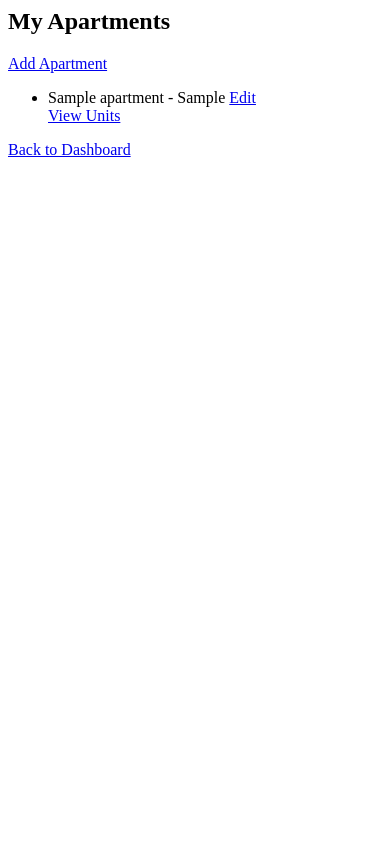
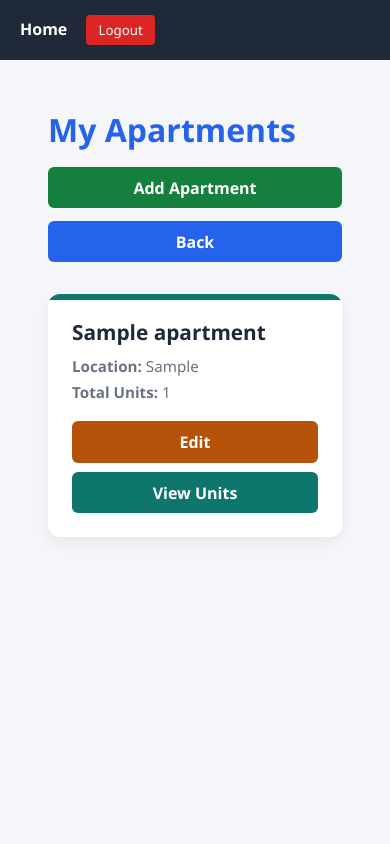
Before and after one commit to LAFlame694/Landlord-Management-System, a Django app: page /apartments/ in a window 390 px wide. Run offline with Django 5.2, Linux system fonts and the light colour scheme; a user stored in the database is signed in; tables that the repository leaves empty hold one stand-in row (values such as "Sample post").

Commit message:
modified apartment_list UI

```diff
--- a/properties/views.py
+++ b/properties/views.py
@@ -5,6 +5,7 @@ from .models import Apartment, Unit, Tenancy, Tenant
 from .forms import ApartmentForm, UnitForm, TenantForm, TenantAssignmentForm
 from django.core.exceptions import PermissionDenied
 from django.utils import timezone
+from django.db.models import Count
 
 # Create your views here.
 @login_required
@@ -120,7 +121,12 @@ def apartment_units(request, apartment_id):
 @login_required
 @landlord_required
 def apartment_list(request):
-    apartments = Apartment.objects.filter(landlord=request.user)
+    apartments = (
+        Apartment.objects
+        .filter(landlord=request.user)
+        .annotate(total_units=Count('units'))
+    )
+
     return render(request, 'properties/apartment_list.html', {
         'apartments': apartments
     })
--- /dev/null
+++ b/static/properties/css/apartment_list.css
@@ -0,0 +1,158 @@
+:root {
+        --primary: #2563eb;
+        --secondary: #0f766e;
+        --success: #15803d;
+        --warning: #b45309;
+        --danger: #b91c1c;
+        --bg: #f4f6f9;
+        --card-bg: #ffffff;
+        --text-dark: #1f2937;
+        --text-muted: #6b7280;
+    }
+
+    * {
+        margin: 0;
+        padding: 0;
+        box-sizing: border-box;
+        font-family: "Segoe UI", Tahoma, Geneva, Verdana, sans-serif;
+    }
+
+    body {
+        background-color: var(--bg);
+        color: var(--text-dark);
+    }
+
+    .container {
+        max-width: 1200px;
+        margin: 0 auto;
+        padding: 1.5rem;
+    }
+
+    /* Header */
+    .page-header {
+        display: flex;
+        flex-wrap: wrap;
+        align-items: center;
+        justify-content: space-between;
+        gap: 1rem;
+        margin-bottom: 2rem;
+    }
+
+    .page-header h1 {
+        font-size: 2rem;
+        color: var(--primary);
+    }
+
+    .header-actions {
+        display: flex;
+        gap: 0.8rem;
+        flex-wrap: wrap;
+    }
+
+    .btn {
+        text-decoration: none;
+        padding: 0.6rem 1.2rem;
+        border-radius: 6px;
+        font-weight: 600;
+        transition: all 0.3s ease;
+        color: white;
+        display: inline-block;
+    }
+
+    .btn-add {
+        background-color: var(--success);
+    }
+
+    .btn-add:hover {
+        background-color: #166534;
+    }
+
+    .btn-back {
+        background-color: var(--primary);
+    }
+
+    .btn-back:hover {
+        background-color: #1e40af;
+    }
+
+    /* Apartments Grid */
+    .apartments-grid {
+        display: grid;
+        grid-template-columns: repeat(auto-fit, minmax(280px, 1fr));
+        gap: 1.5rem;
+    }
+
+    .apartment-card {
+        background: var(--card-bg);
+        border-radius: 12px;
+        padding: 1.5rem;
+        box-shadow: 0 6px 14px rgba(0,0,0,0.06);
+        position: relative;
+        overflow: hidden;
+    }
+
+    .apartment-card::before {
+        content: "";
+        position: absolute;
+        top: 0;
+        left: 0;
+        height: 6px;
+        width: 100%;
+        background-color: var(--secondary);
+    }
+
+    .apartment-card h3 {
+        margin-bottom: 0.6rem;
+        font-size: 1.3rem;
+    }
+
+    .apartment-card p {
+        font-size: 0.95rem;
+        color: var(--text-muted);
+        margin-bottom: 0.4rem;
+    }
+
+    /* Card Actions */
+    .card-actions {
+        margin-top: 1.2rem;
+        display: flex;
+        gap: 0.6rem;
+        flex-wrap: wrap;
+    }
+
+    .btn-edit {
+        background-color: var(--warning);
+    }
+
+    .btn-edit:hover {
+        background-color: #92400e;
+    }
+
+    .btn-view {
+        background-color: var(--secondary);
+    }
+
+    .btn-view:hover {
+        background-color: #115e59;
+    }
+
+    /* Responsive */
+    @media (max-width: 600px) {
+        .page-header {
+            flex-direction: column;
+            align-items: flex-start;
+        }
+
+        .header-actions {
+            width: 100%;
+        }
+
+        .btn {
+            width: 100%;
+            text-align: center;
+        }
+
+        .card-actions {
+            flex-direction: column;
+        }
+    }
--- a/templates/base.html
+++ b/templates/base.html
@@ -11,7 +11,7 @@
 </head>
 <body>
     <header>
-        <a href="#" class="home">Home</a>
+        <a href="{% url 'landlord_dashboard' %}" class="home">Home</a>
 
         {% if user.is_authenticated %}
         <form action="{% url 'logout' %}" method="post" style="display: inline;">
--- a/templates/properties/apartment_list.html
+++ b/templates/properties/apartment_list.html
@@ -1,17 +1,50 @@
-<h2>My Apartments</h2>
+{% extends "base.html" %}
 
-<a href="{% url 'apartment_create' %}">Add Apartment</a>
+{% load static %}
 
-<ul>
-    {% for apartment in apartments %}
-    <li>
-        {{ apartment.name }} - {{ apartment.location }}
-        <a href="{% url 'apartment_edit' apartment.id %}">Edit</a>
-    </li>
-     <a href="{% url 'apartment_units' apartment.id %}">View Units</a>
-    {% empty %}
-    <li>No apartments yet.</li>
-    {% endfor %}
-</ul>
+<head>
+    <title>My Apartments</title>
+    {% block extra_css %}
+    <!-- CSS -->
+    <link rel="stylesheet" href="{% static 'properties/css/apartment_list.css' %}">
+    {% endblock %}
+</head>
 
-<a href="{% url 'landlord_dashboard' %}">Back to Dashboard</a>
+{% block content %}
+<div class="container">
+
+    <!-- Header -->
+    <div class="page-header">
+        <h1>My Apartments</h1>
+
+        <div class="header-actions">
+            <a href="{% url 'apartment_create' %}" class="btn btn-add">Add Apartment</a>
+            <a href="{% url 'landlord_dashboard' %}" class="btn btn-back">Back</a>
+        </div>
+    </div>
+
+    <!-- Apartments List -->
+    <div class="apartments-grid">
+        {% for apartment in apartments %}
+
+        <!-- Apartment Card -->
+        <div class="apartment-card">
+            <h3>{{ apartment.name }}</h3>
+            <p><strong>Location:</strong> {{ apartment.location }}</p>
+            <p><strong>Total Units:</strong> {{ apartment.total_units }}</p>
+
+            <div class="card-actions">
+                <a href="{% url 'apartment_edit' apartment.id %}" class="btn btn-edit">Edit</a>
+                <a href="{% url 'apartment_units' apartment.id %}" class="btn btn-view">View Units</a>
+            </div>
+        </div>
+        {% empty %}
+        <div class="apartment-card">
+            <h1>No apartments yet.</h1>
+        </div>
+        {% endfor %}
+
+    </div>
+
+</div>
+{% endblock %}
```
Also changed, not shown: trial.html (+14 -69 lines), try.html (+56 -49 lines).
